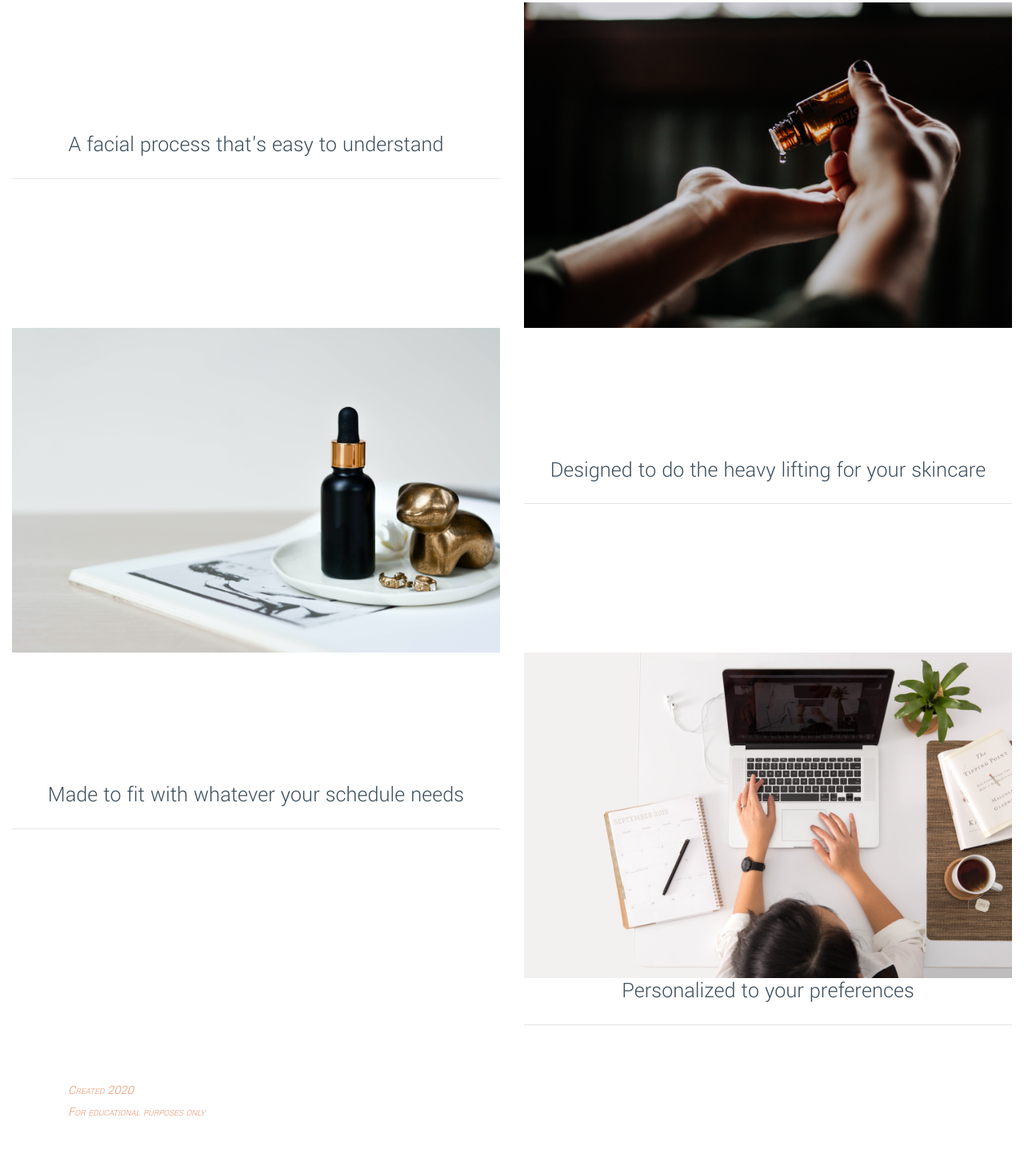
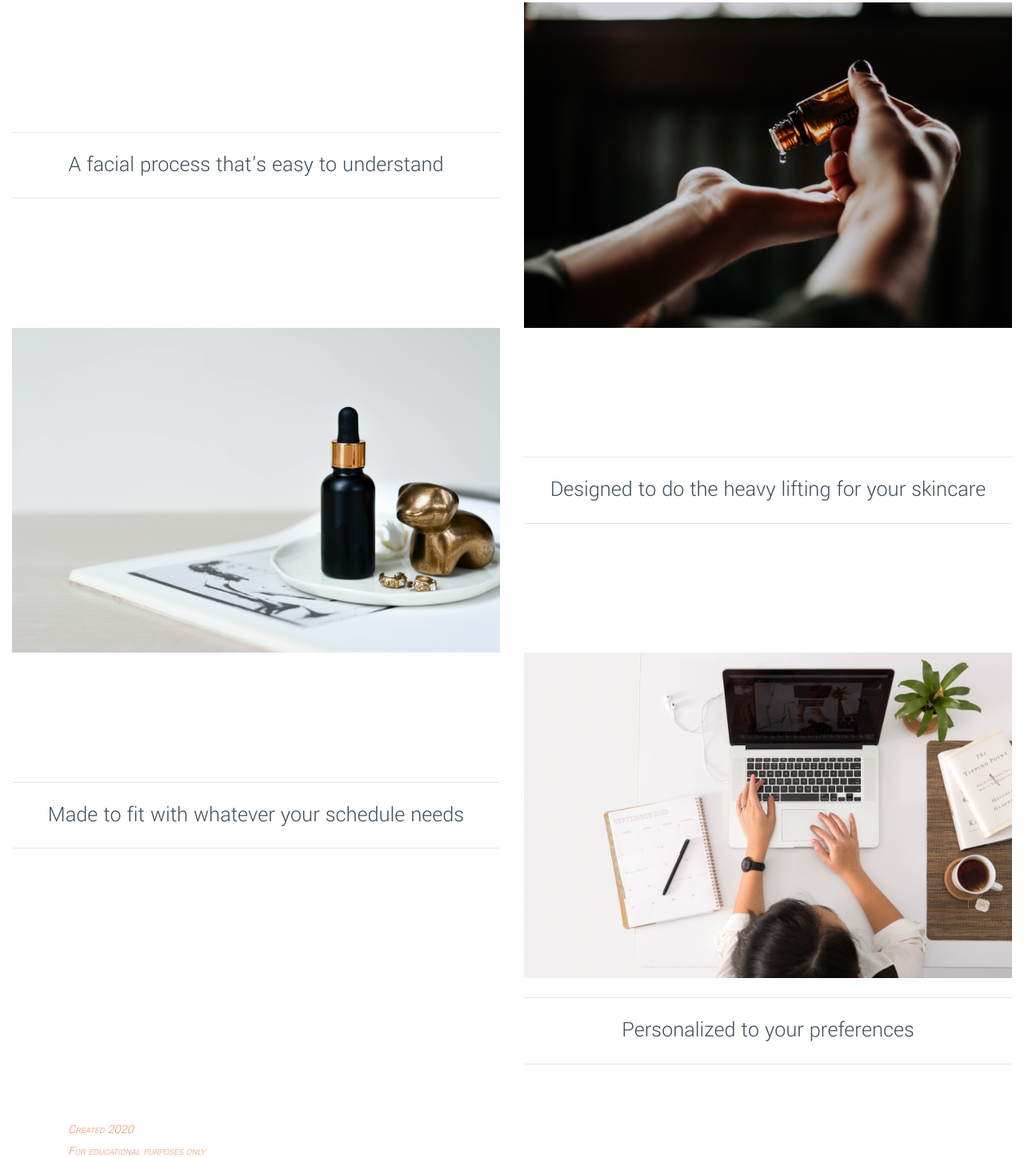
Before and after one commit to saltyhorse/project1, a plain HTML site: page experience.html in a window 1280 px wide. Shown: the part 311-1759 px from the top of the page at 80% size. Drawn offline with nearby package versions, Linux system fonts and the light colour scheme.

Commit message:
Spacing update
added line to experience page

```diff
--- a/experience.html
+++ b/experience.html
@@ -50,6 +50,7 @@
         <li class="container-fluid exp">
             <div class="row">
                 <div class="col-lg text-center my-auto">
+                    <hr class="my-4">
                 <h3>A facial process that's easy to understand</h3>
                 <hr class="my-4">
                 </div>
@@ -63,6 +64,7 @@
                  <img src="bottle.jpg" class="img-fluid" alt="">
                 </div>
                 <div class="col-lg text-center my-auto">
+                    <hr class="my-4">
                 <h3>Designed to do the heavy lifting for your skincare</h3>
                 <hr class="my-4">
                 </div>
@@ -71,6 +73,7 @@
         <li class="container-fluid exp">
             <div class="row">
                 <div class="col-lg text-center my-auto">
+                <hr class="my-4">
                  <h3>Made to fit with whatever your schedule needs</h3>
                  <hr class="my-4">
                 </div>
@@ -84,6 +87,7 @@
                     <img src="notepaper.jpg" class="img-fluid" alt="">
                 </div>
                 <div class="col-lg text-center my-auto">
+                    <hr class="my-4">
                     <h3>Personalized to your preferences</h3>
                     <hr class="my-4">
                 </div>
```
